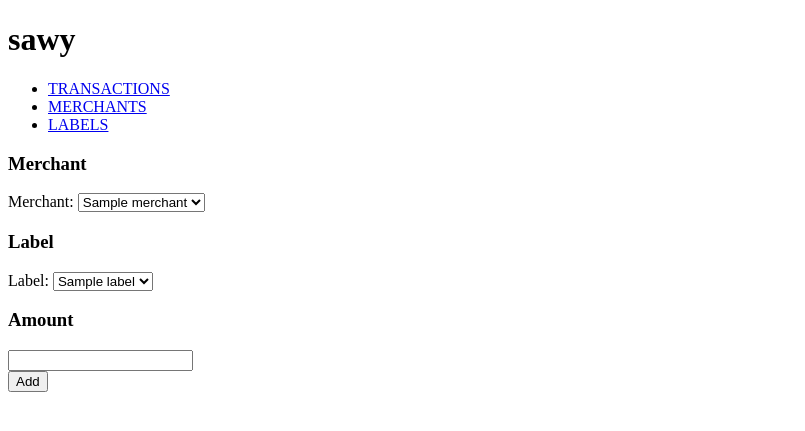
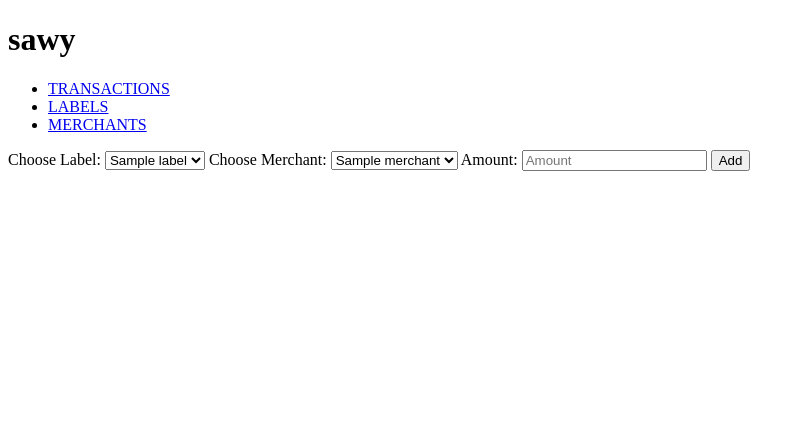
Before and after one commit to Michaelplata/sawy, a Flask app: page /transactions/new in a window 1280 px wide. Shown: the top 431 px of the page, without its empty margins (0-805 px from the left). Run offline with Flask 2, Linux system fonts and the light colour scheme; a database or web service that is not in the repository returns one stand-in record (values such as "Sample title"); some libraries are stand-ins or nearby versions.

Commit message:
add new transaction

```diff
--- a/controllers/transaction_controller.py
+++ b/controllers/transaction_controller.py
@@ -18,3 +18,16 @@ def new_transaction():
     merchants = merchant_repository.select_all()
     labels = label_repository.select_all()
     return render_template("transactions/new.html", merchants=merchants, labels=labels)
+
+# To add new transaction to existing transactions
+
+@transactions_blueprint.route("/transactions", methods=["POST"])
+def create_transaction():
+    label_id = request.form['label_id']
+    merchant_id = request.form['merchant_id']
+    amount = request.form['amount']
+    label = label_repository.select(label_id)
+    merchant = merchant_repository.select(merchant_id)
+    transaction = Transaction(label, merchant, amount)
+    transaction_repository.save(transaction)
+    return redirect('/transactions')
--- a/templates/base.html
+++ b/templates/base.html
@@ -17,10 +17,10 @@
               <a href="/transactions">TRANSACTIONS</a>
             </li>
             <li>
-              <a href="/merchants">MERCHANTS</a>
+              <a href="/labels">LABELS</a>
             </li>
             <li>
-              <a href="/labels">LABELS</a>
+              <a href="/merchants">MERCHANTS</a>
             </li>
           </ul>
         </nav>
--- a/templates/transactions/new.html
+++ b/templates/transactions/new.html
@@ -1,35 +1,24 @@
 {% extends 'base.html' %}
 
 {% block content %}
-<section>
-    <h3>Merchant</h3>
-    <div>
-        <label for="merchant">Merchant:</label>
+<form action="/transactions" method="post">
+    <label for="label">Choose Label:</label>
+        <select name="label_id" id="label">
+            {% for label in labels %}
+              <option value="{{ label.id }}">{{ label.name }}</option>
+            {% endfor %}
+        </select>
+
+    <label for="merchant">Choose Merchant:</label>
         <select name="merchant_id" id="merchant">
             {% for merchant in merchants %}
               <option value="{{ merchant.id }}">{{ merchant.name }}</option>
               {% endfor %}
         </select>
-    </div>
-    <h3>Label</h3>
-    <div>
-        <label for="label">Label:</label>
-        <select name="label_name" id="label">
-            {% for label in labels %}
-              <option value="{{ label.id }}">{{ label.name }}</option>
-            {% endfor %}
-        </select>
-    </div>
-</section>
-<section>
-    <h3>Amount</h3>
-        <label for="amount">
-        <input type="number" id="amount">
 
-</section>
-<section>
-    <div>
-      <button type="add">Add</button>
-    </div>
-</section>
+    <label for="amount">Amount:</label>
+    <input type="number" id="amount" name="amount" placeholder="Amount" required>
+
+      <button type='submit'>Add</button>
+</form>
 {% endblock %}
```
